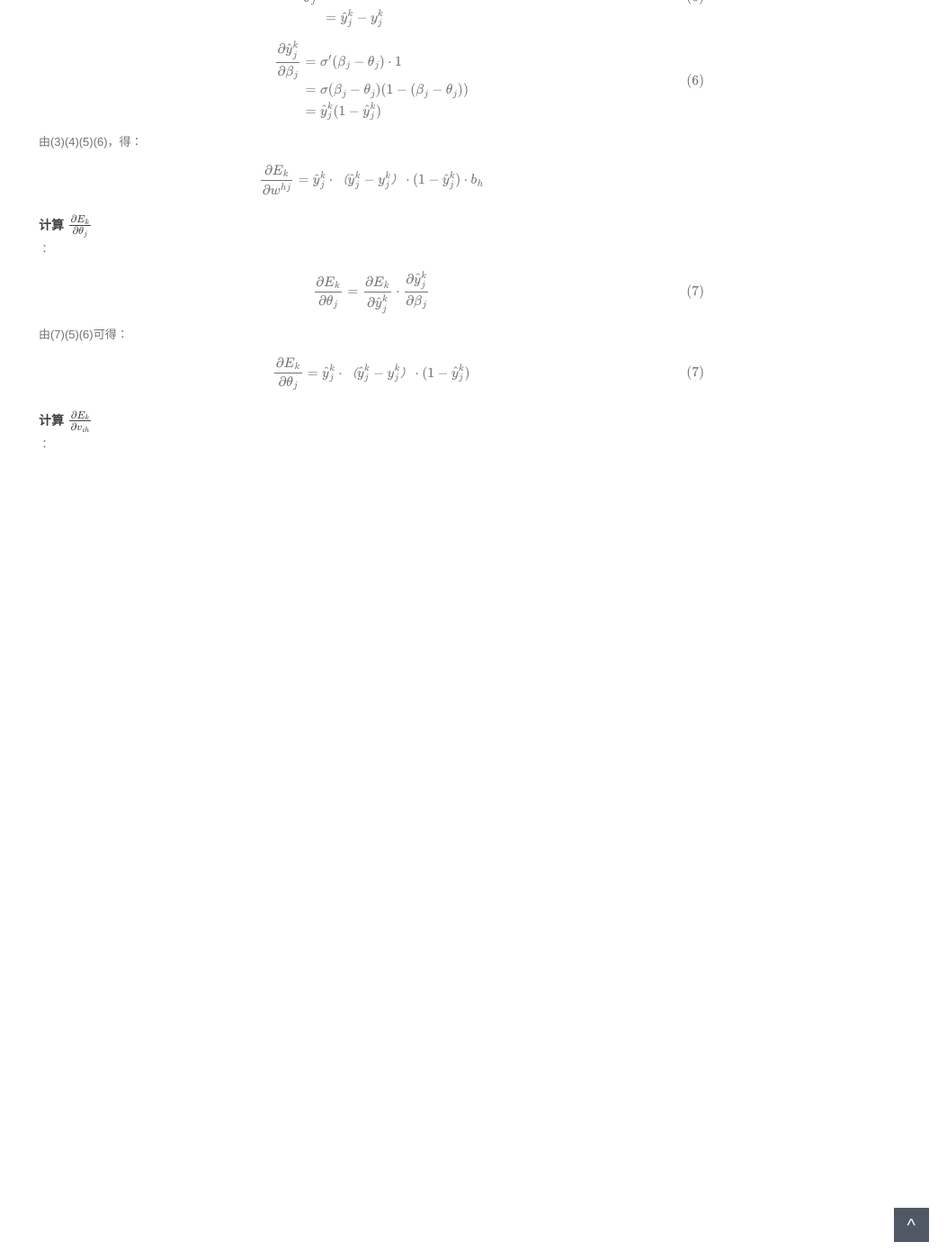
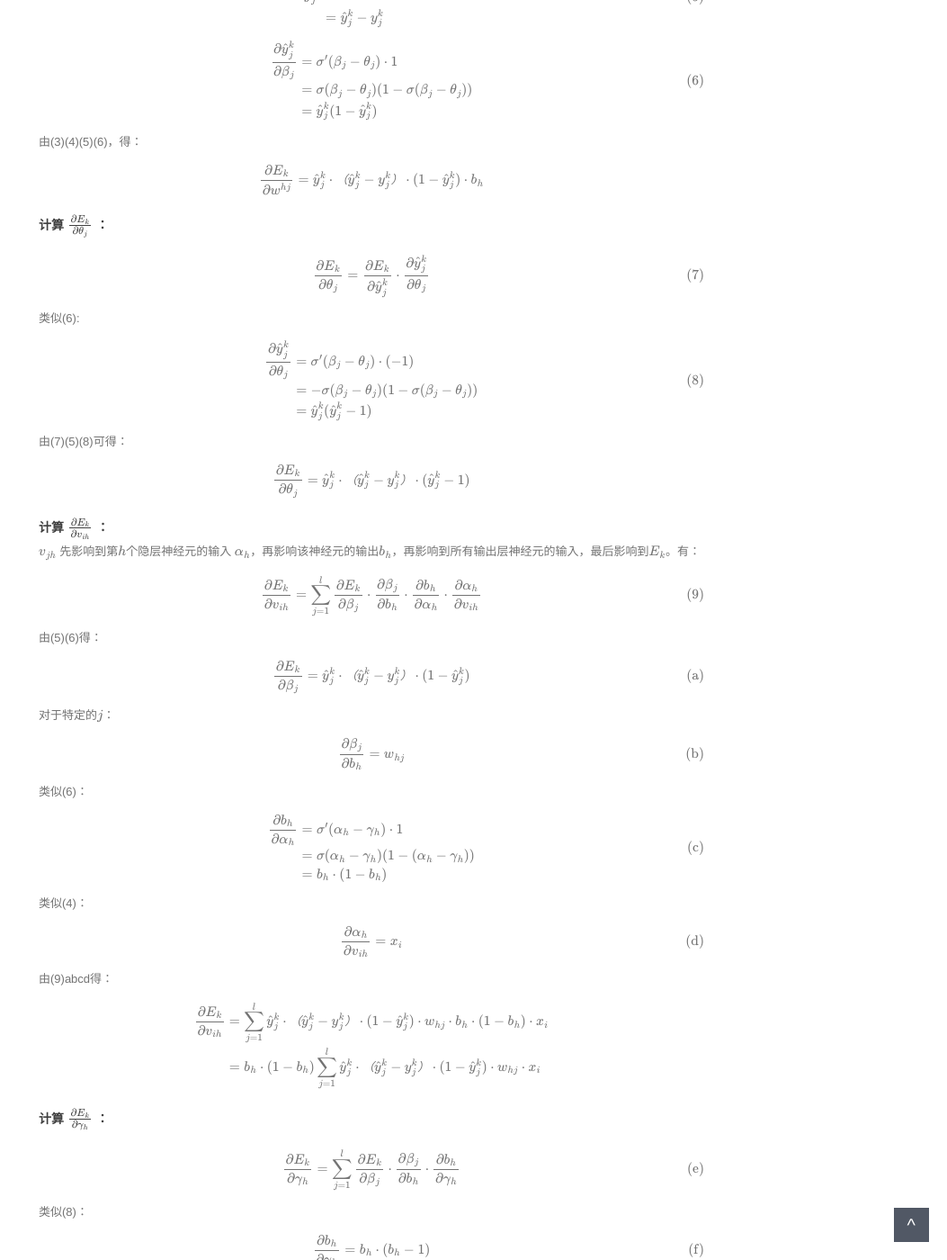
Before and after one commit to NLPpupil/NLPpupil.github.io, a Jekyll site: the page built from _posts/2017-10-21-反向传播.md, in a window 1280 px wide and 1400 px high, scrolled down 1958 px. Shown: the whole window at 90% size, without its empty margins (227-1280 px from the left). Built offline with Jekyll 4.4.1, drawn with Linux system fonts in a browser that asks for light colours; formulas are drawn with MathJax 3; comment, search, counter and statistics services are not loaded; before the commit the page ends 2588 px from its top, so only the background shows below that; some of the changed text lies outside the part shown.

Commit message:
finish bp

```diff
--- a/_posts/2017-10-21-反向传播.md
+++ b/_posts/2017-10-21-反向传播.md
@@ -74,11 +74,11 @@ E_k = \frac{1}{2} \sum_{j=1}^{l}(\hat y_j^k- y_j^k)^2   \tag 2
 $$
 
 同样，要用随机梯度下降更新参数，我们就需要知道误差对所有$w,\theta,v,\gamma$的偏导数。下面依次计算。
-<h5>计算 $\frac{\partial E_k}{\partial w^{hj}}$</h5>
+<h5>计算 $\frac{\partial E_k}{\partial w^{hj}}$ ：</h5>
 
 $$
 \begin{equation}
-\frac{\partial E_k}{\partial w^{hj}} = \frac{\partial E_k}{\partial \hat y_j^k} \cdot \frac{\partial \hat y_j^k}{\partial \beta_j} \cdot \frac{\partial \beta_j}{\partial w_{hj}} \tag 3
+\frac{\partial E_k}{\partial w_{hj}} = \frac{\partial E_k}{\partial \hat y_j^k} \cdot \frac{\partial \hat y_j^k}{\partial \beta_j} \cdot \frac{\partial \beta_j}{\partial w_{hj}} \tag 3
 \end{equation}
 $$
 其中，对于特定的$w_{hj}$：
@@ -112,7 +112,7 @@ $$
 \begin{equation}
 \begin{split}
 \frac{\partial \hat y_j^k}{\partial \beta_j} & = \sigma^\prime(\beta_j - \theta_j) \cdot 1 \\
- & = \sigma(\beta_j - \theta_j)(1-(\beta_j - \theta_j)) \\
+ & = \sigma(\beta_j - \theta_j)(1-\sigma(\beta_j - \theta_j)) \\
  & = \hat y_j^k(1-\hat y_j^k)
 \end{split} \tag 6
 \end{equation}
@@ -126,21 +126,117 @@ $$
 \end{equation}
 $$
 
-<h5>计算 $\frac{\partial E_k}{\partial \theta_{j}}$ </h5>：
+<h5>计算 $\frac{\partial E_k}{\partial \theta_{j}}$ ：</h5>
 
 $$
 \begin{equation}
-\frac{\partial E_k}{\partial \theta_j} = \frac{\partial E_k}{\partial \hat y_j^k} \cdot \frac{\partial \hat y_j^k}{\partial \beta_j} \tag 7
+\frac{\partial E_k}{\partial \theta_j} = \frac{\partial E_k}{\partial \hat y_j^k} \cdot \frac{\partial \hat y_j^k}{\partial \theta_j} \tag 7
 \end{equation}
 $$
 
-由(7)(5)(6)可得：
+类似(6):
 
 $$
 \begin{equation}
-\frac{\partial E_k}{\partial \theta_j} =  \hat y_j^k \cdot（\hat y_j^k-y_j^k）\cdot (1-\hat y_j^k)
- \tag 7
+\begin{split}
+\frac{\partial \hat y_j^k}{\partial \theta_j} & = \sigma^\prime(\beta_j - \theta_j) \cdot (-1) \\
+ & = -\sigma(\beta_j - \theta_j)(1-\sigma(\beta_j - \theta_j)) \\
+ & = \hat y_j^k(\hat y_j^k-1)
+\end{split} \tag 8
 \end{equation}
 $$
 
-<h5>计算 $\frac{\partial E_k}{\partial v_{ih}}$ </h5>：
+由(7)(5)(8)可得：
+
+$$
+\begin{equation}
+\frac{\partial E_k}{\partial \theta_j} =  \hat y_j^k \cdot（\hat y_j^k-y_j^k）\cdot (\hat y_j^k-1)
+\end{equation}
+$$
+
+<h5>计算 $\frac{\partial E_k}{\partial v_{ih}}$ ： </h5>
+$v_{jh}$ 先影响到第$h$个隐层神经元的输入 $\alpha_h$，再影响该神经元的输出$b_h$，再影响到所有输出层神经元的输入，最后影响到$E_k$。有：
+
+$$
+\begin{equation}
+\frac{\partial E_k}{\partial v_{ih}} = \sum_{j=1}^{l}  \frac{\partial E_k}{\partial \beta_j} \cdot \frac{\partial \beta_j}{\partial b_h} \cdot \frac{\partial b_h}{\partial \alpha_h} \cdot \frac{\partial \alpha_h}{\partial v_{ih}}
+ \tag 9
+\end{equation}
+$$
+
+由(5)(6)得：
+
+$$
+\begin{equation}
+ \frac{\partial E_k}{\partial \beta_j} =  \hat y_j^k \cdot（\hat y_j^k-y_j^k）\cdot (1-\hat y_j^k) \tag a
+\end{equation}
+$$
+
+对于特定的$j$：
+
+$$
+\begin{equation}
+ \frac{\partial \beta_j}{\partial b_h}= w_{hj} \tag b
+\end{equation}
+$$
+
+类似(6)：
+
+$$
+\begin{equation}
+\begin{split}
+ \frac{\partial b_h}{\partial \alpha_h} &= \sigma^\prime(\alpha_h-\gamma_h)  \cdot 1 \\
+ & = \sigma(\alpha_h-\gamma_h)(1-(\alpha_h-\gamma_h))\\
+ & = b_h \cdot (1-b_h)
+ \end{split} \tag c
+\end{equation}
+$$
+
+类似(4)：
+
+$$
+\begin{equation}
+\frac{\partial \alpha_h}{\partial v_{ih}} = x_i \tag d
+\end{equation}
+$$
+
+由(9)abcd得：
+
+$$
+\begin{equation}
+\begin{split}
+\frac{\partial E_k}{\partial v_{ih}} & = \sum_{j=1}^{l} \hat y_j^k \cdot（\hat y_j^k-y_j^k）\cdot (1-\hat y_j^k) \cdot w_{hj} \cdot b_h \cdot (1-b_h) \cdot x_i  \\
+ & =  b_h \cdot (1-b_h)\sum_{j=1}^{l} \hat y_j^k \cdot（\hat y_j^k-y_j^k）\cdot (1-\hat y_j^k) \cdot w_{hj}  \cdot x_i
+\end{split}
+\end{equation}
+$$
+
+<h5>计算 $\frac{\partial E_k}{\partial \gamma_h}$ ： </h5>
+
+$$
+\begin{equation}
+\frac{\partial E_k}{\partial \gamma_h} = \sum_{j=1}^{l}  \frac{\partial E_k}{\partial \beta_j} \cdot \frac{\partial \beta_j}{\partial b_h} \cdot \frac{\partial b_h}{\partial \gamma_h}
+ \tag e
+\end{equation}
+$$
+
+类似(8)：
+
+$$
+\begin{equation}
+\frac{\partial b_h}{\partial \gamma_h} = b_h \cdot (b_h-1)
+ \tag f
+\end{equation}
+$$
+
+由eabf得，
+$$
+\begin{equation}
+\begin{split}
+\frac{\partial E_k}{\partial \gamma_h} & = \sum_{j=1}^{l} \hat y_j^k \cdot（\hat y_j^k-y_j^k）\cdot (1-\hat y_j^k) \cdot w_{hj} \cdot b_h \cdot (b_h-1)  \\
+ & =  b_h \cdot (b_h-1)\sum_{j=1}^{l} \hat y_j^k \cdot（\hat y_j^k-y_j^k）\cdot (1-\hat y_j^k) \cdot w_{hj}
+\end{split}
+\end{equation}
+$$
+
+到这里所有的计算都完成了。借用复合函数角度的概念，第$L$层是损失层，不需要计算偏导数。$w^{L-1}$ 就是 $w$ 和 $\theta$，$x^{L-1}$ 就是 $\beta$ 。神经网络的例子里直接往前计算了两层，可以发现有的结果重复使用，就像复合函数里那样。如果网络更深，可以想象像(9)和(e)这样的式子会更长，好在程序实现的时候可以重复使用之前的结果，不必每次都计算超长的算式。反向传播的精髓除了链式法则，还有计算足迹储存以备重复使用，这一点像递归，也像动态规划。
```
